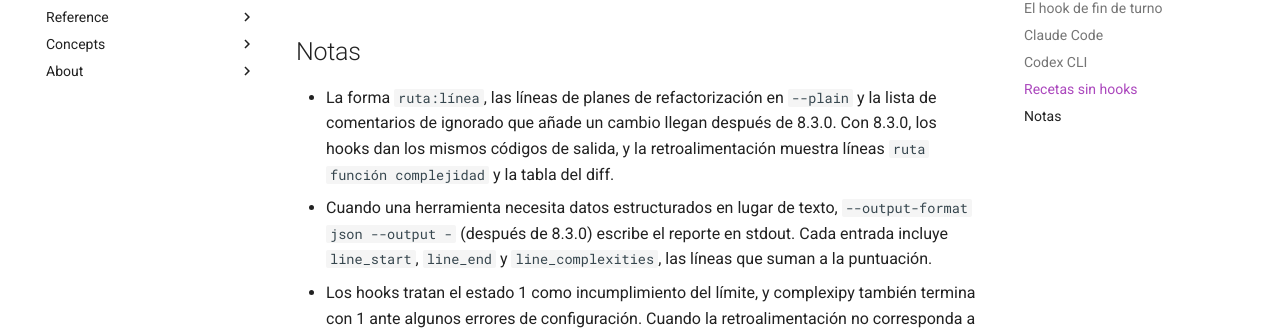
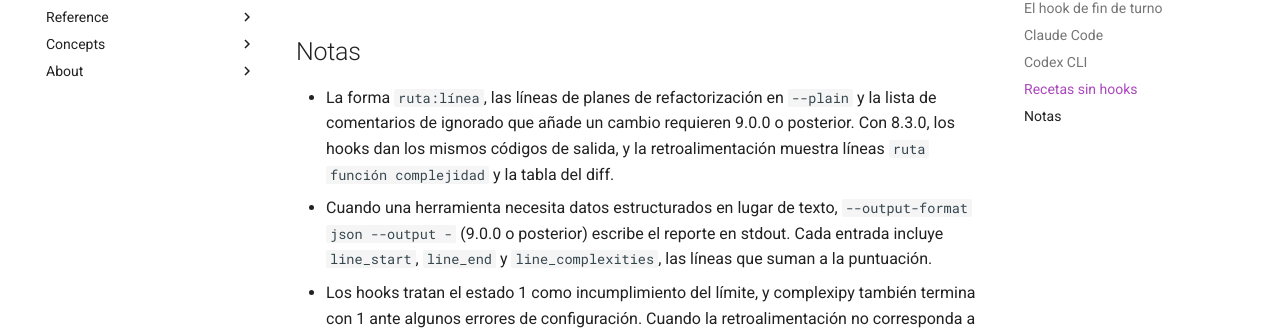
Before and after one commit to rohaquinlop/complexipy, an MkDocs documentation site: the page built from docs/es/ai-agents.md, in a window 1280 px wide and 900 px high, scrolled down 5259 px. Shown: the part 172-504 px from the top of the window. Built offline with MkDocs 1.6.1 and Material for MkDocs 9.7.7, drawn with Linux system fonts in a browser that asks for light colours; comment, search, counter and statistics services are not loaded.

Commit message:
docs(agents): state that the new output needs 9.0.0

```diff
--- a/docs/es/ai-agents.md
+++ b/docs/es/ai-agents.md
@@ -270,12 +270,12 @@ El mismo veredicto funciona fuera del bucle del agente:
 ## Notas
 
 - La forma `ruta:línea`, las líneas de planes de refactorización en `--plain` y
-  la lista de comentarios de ignorado que añade un cambio llegan después de
-  8.3.0. Con 8.3.0, los hooks dan los mismos códigos de salida, y la
+  la lista de comentarios de ignorado que añade un cambio requieren 9.0.0 o
+  posterior. Con 8.3.0, los hooks dan los mismos códigos de salida, y la
   retroalimentación muestra líneas `ruta función complejidad` y la tabla del
   diff.
 - Cuando una herramienta necesita datos estructurados en lugar de texto,
-  `--output-format json --output -` (después de 8.3.0) escribe el reporte en
+  `--output-format json --output -` (9.0.0 o posterior) escribe el reporte en
   stdout. Cada entrada incluye `line_start`, `line_end` y `line_complexities`,
   las líneas que suman a la puntuación.
 - Los hooks tratan el estado 1 como incumplimiento del límite, y complexipy
```
Also changed, not shown: docs/ai-agents.md (+2 -2 lines).
